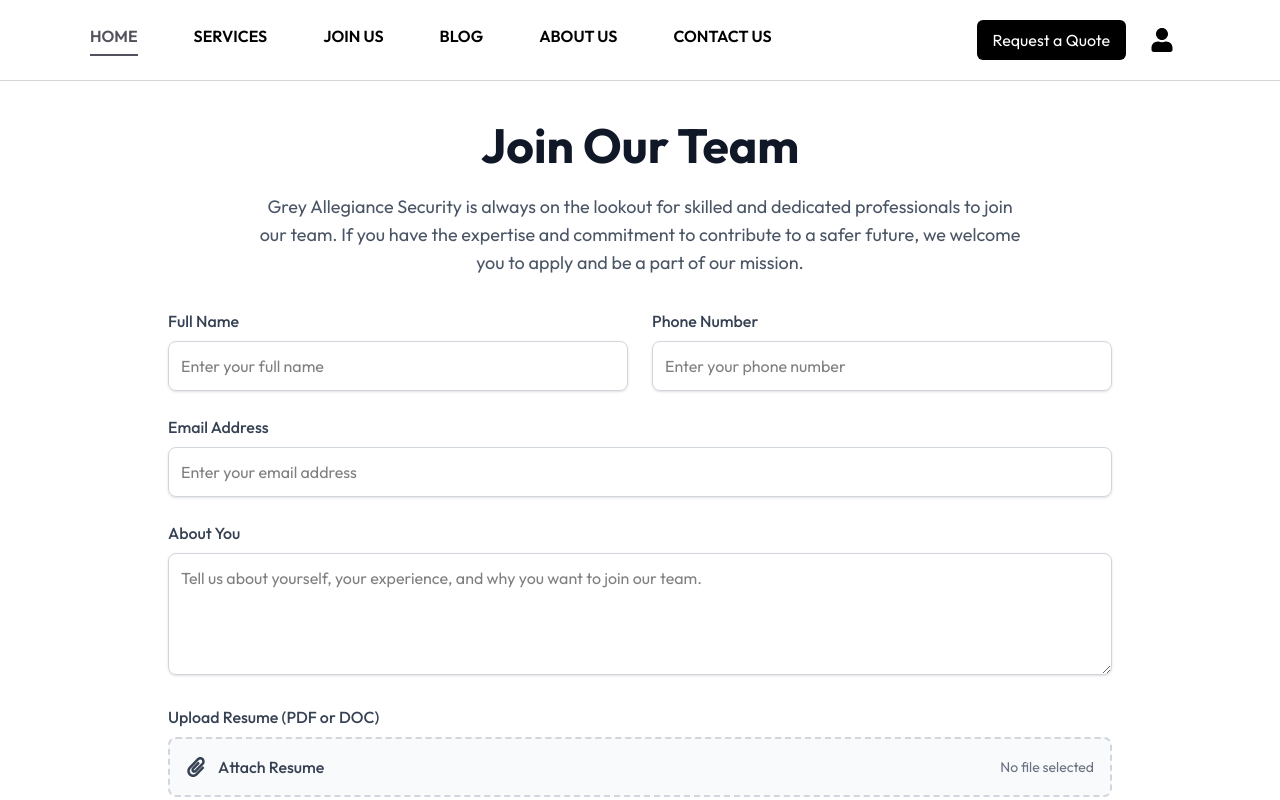
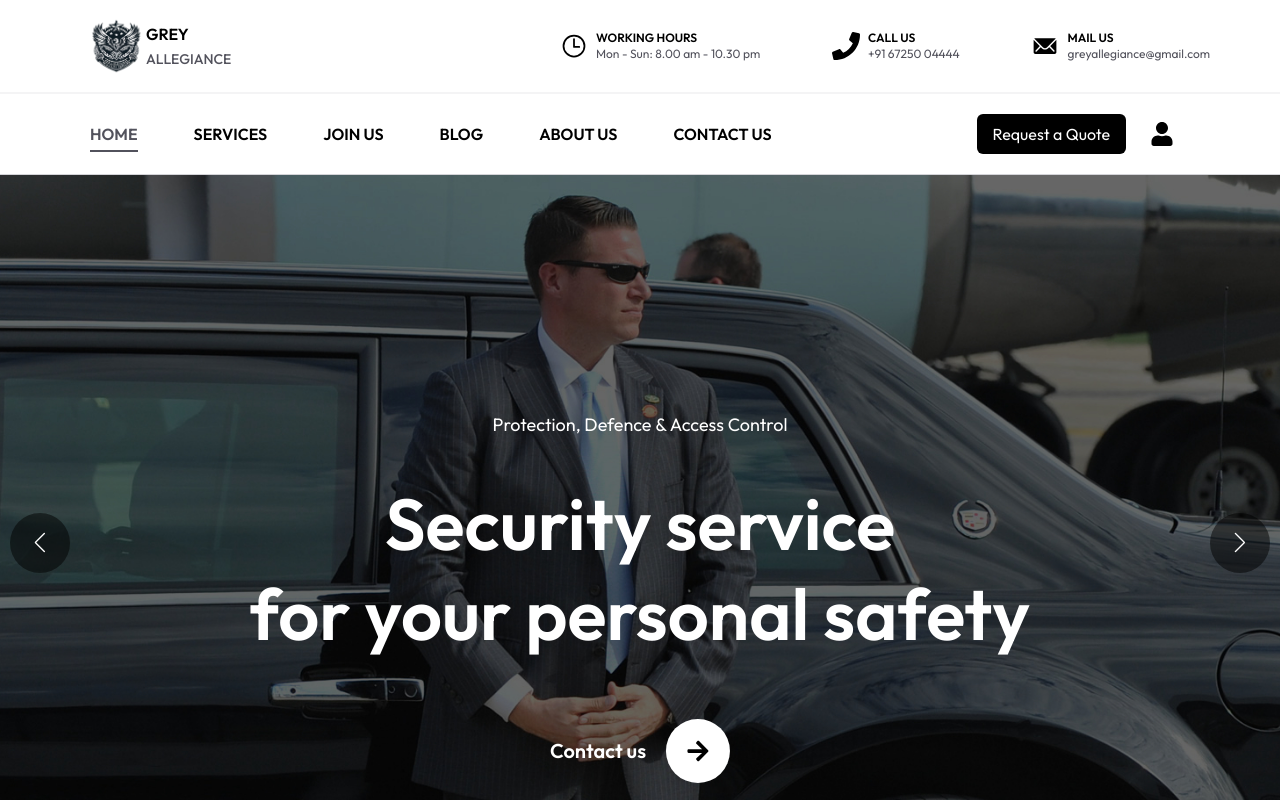
Before and after one commit to tusharn3115/Grey-Allegiance, a React (Vite) app: page / in a window 1280 px wide. Shown: the top 800 px of the page. Built offline with nearby package versions, Linux system fonts and the light colour scheme.

Commit message:
react router set up problem solved

```diff
--- a/src/App.jsx
+++ b/src/App.jsx
@@ -3,13 +3,15 @@
 import router from "./router/RouterController";
 import RequestQuote from "./pages/UserSide/request-quote/RequestQuote";
 import JoinUs from "./pages/UserSide/join-us/JoinUs";
+import AboutUs from "./pages/UserSide/aboutus/AboutUs";
 
 const App = () => {
   return (
     <>
-      {/* <RouterProvider router={router} /> */}
+      <RouterProvider router={router} />
       {/* <RequestQuote /> */}
-      <JoinUs />
+      {/* <JoinUs /> */}
+      {/* <AboutUs /> */}
     </>
   );
 };
--- a/src/components/user/Navbar.jsx
+++ b/src/components/user/Navbar.jsx
@@ -2,16 +2,17 @@
 import { FaUser } from "react-icons/fa";
 import React from "react";
 import HamburgerMenu from "./HamburgerMenu";
+import { Link } from "react-router-dom";
 
 const Navbar = () => {
   const [active, setActive] = useState("Home");
   const navLinks = [
-    "Home",
-    "Services",
-    "Join Us",
-    "Blog",
-    "About Us",
-    "Contact Us",
+    { name: "Home", path: "/" },
+    { name: "Services", path: "/services" },
+    { name: "Join Us", path: "/join-us" },
+    { name: "Blog", path: "/blog" },
+    { name: "About Us", path: "/about-us" },
+    { name: "Contact Us", path: "/contact-us" },
   ];
 
   const [isOpen, setIsOpen] = useState(false);
@@ -36,27 +37,30 @@
         {/* Navigation Links */}
         <ul className="hidden md:flex md:gap-6 md:items-center lg:space-x-8 text-md font-semibold">
           {navLinks.map((link) => (
-            <li key={link} className="relative cursor-pointer">
-              <h1
-                onClick={() => setActive(link)}
+            <li key={link.name} className="relative cursor-pointer">
+              <Link
+                to={link.path}
+                onClick={() => setActive(link.name)}
                 className={`pb-2 transition relative uppercase ${
-                  active === link ? "text-zinc-600" : "text-black"
+                  active === link.name ? "text-zinc-600" : "text-black"
                 }`}
               >
-                {link}
-                {active === link && (
+                {link.name}
+                {active === link.name && (
                   <div className="absolute left-0 bottom-0 w-full h-[2px] bg-zinc-600 transition-all duration-300"></div>
                 )}
-              </h1>
+              </Link>
             </li>
           ))}
         </ul>
 
         <div className="flex items-center gap-2">
           {/* request quote */}
+            <Link to="/request-quote">
             <button className="bg-black text-white px-4 py-2 rounded-md hover:bg-zinc-700 cursor-pointer">
               Request a Quote
             </button>
+            </Link>
 
           {/* User Profile */}
           <div className="relative" ref={menuRef}>
--- a/src/layout/UserSideLayout.jsx
+++ b/src/layout/UserSideLayout.jsx
@@ -6,56 +6,55 @@
 // import GrayAlert from "../components/alerts/GrayAlert";
 // import WarningAlert from "../components/alerts/WarningAlert";
 import React, { useEffect, useState } from "react";
-import { useSelector } from "react-redux";
 import Navbar from "../components/user/Navbar";
-import Footer from "../components/user/Footer";
+import FooterAll from "../components/user/FooterAll";
 
 const UserSideLayout = ({ children }) => {
-  const { isVisible, message, alertType } = useSelector((state) => state.alert);
-  const isVisibleLoader = useSelector((state) => state.loader.isVisible);
-  const [isManuallyVisible, setIsManuallyVisible] = useState(false);
+  // const { isVisible, message, alertType } = useSelector((state) => state.alert);
+  // const isVisibleLoader = useSelector((state) => state.loader.isVisible);
+  // const [isManuallyVisible, setIsManuallyVisible] = useState(false);
 
-  useEffect(() => {
-    if (isVisible) {
-      setIsManuallyVisible(false);
+  // useEffect(() => {
+  //   if (isVisible) {
+  //     setIsManuallyVisible(false);
 
-      setTimeout(() => {
-        setIsManuallyVisible(true);
-      }, 300);
-    }
-  }, [isVisible]);
+  //     setTimeout(() => {
+  //       setIsManuallyVisible(true);
+  //     }, 300);
+  //   }
+  // }, [isVisible]);
 
-  const renderAlert = () => {
-    switch (alertType) {
-      case "success":
-        return <SuccessAlert message={message} initialState={true} />;
-      case "failed":
-        return <ErrorAlert message={message} initialState={true} />;
-      case "black":
-        return <BlackAlert message={message} initialState={true} />;
-      case "blue":
-        return <BlueAlert message={message} initialState={true} />;
-      case "gray":
-        return <GrayAlert message={message} initialState={true} />;
-      case "warning":
-        return <WarningAlert message={message} initialState={true} />;
-      default:
-        return null;
-    }
-  };
+  // const renderAlert = () => {
+  //   switch (alertType) {
+  //     case "success":
+  //       return <SuccessAlert message={message} initialState={true} />;
+  //     case "failed":
+  //       return <ErrorAlert message={message} initialState={true} />;
+  //     case "black":
+  //       return <BlackAlert message={message} initialState={true} />;
+  //     case "blue":
+  //       return <BlueAlert message={message} initialState={true} />;
+  //     case "gray":
+  //       return <GrayAlert message={message} initialState={true} />;
+  //     case "warning":
+  //       return <WarningAlert message={message} initialState={true} />;
+  //     default:
+  //       return null;
+  //   }
+  // };
 
   return (
     <div className={"main"}>
-      {isManuallyVisible && (
+      {/* {isManuallyVisible && (
         <div className="fixed top-0 left-0 w-full z-50">{renderAlert()}</div>
       )}
 
-      {isVisibleLoader && <Loader />}
+      {isVisibleLoader && <Loader />} */}
       <div>
         <Navbar />
 
         <div>{children}</div>
-        <Footer />
+        <FooterAll />
       </div>
     </div>
   );
--- a/src/pages/UserSide/aboutus/AboutUs.jsx
+++ b/src/pages/UserSide/aboutus/AboutUs.jsx
@@ -1,8 +1,11 @@
 import React from 'react'
+import Navbar from '../../../components/user/Navbar'
 
 const AboutUs = () => {
   return (
-    <div>AboutUs</div>
+    <div>
+
+    </div>
   )
 }
 
--- a/src/pages/UserSide/join-us/JoinUs.jsx
+++ b/src/pages/UserSide/join-us/JoinUs.jsx
@@ -29,8 +29,6 @@
 
   return (
     <>
-      <Navbar />
-
       <div className="flex flex-col items-center justify-center min-h-screen px-4">
         <div className="w-full max-w-5xl p-10 bg-white mb-20">
           {/* Header Section */}
@@ -169,7 +167,6 @@
           </Swiper>
         </div>
       </div>
-      <FooterAll />
     </>
   );
 };
--- a/src/pages/UserSide/request-quote/RequestQuote.jsx
+++ b/src/pages/UserSide/request-quote/RequestQuote.jsx
@@ -6,7 +6,6 @@
 const RequestQuote = () => {
   return (
     <>
-      <Navbar />
 
       {/* Hero Section */}
       <div
@@ -102,7 +101,6 @@
         </form>
       </div>
 
-      <FooterAll />
     </>
   );
 };
--- a/src/pages/UserSide/user-dashboard/AboutUs.jsx
+++ b/src/pages/UserSide/user-dashboard/AboutUs.jsx
@@ -21,7 +21,7 @@
           SECURITY for <span className="text-zinc-500">your Safety</span>
         </h2>
         <p className="text-gray-700 font-medium">
-          Security is not just about technology; it’s about trust and reliability.
+          Security is not just about technology; it&apos;s about trust and reliability.
           We ensure that our solutions provide round-the-clock protection, keeping
           you and your assets safe.
         </p>
--- a/src/router/RouterController.jsx
+++ b/src/router/RouterController.jsx
@@ -1,8 +1,12 @@
 import React from "react";
 import { createBrowserRouter } from "react-router-dom";
+
+// page imports
 import UserDashboard from "../pages/UserSide/UserDashboard";
 import RequestQuote from "../pages/UserSide/request-quote/RequestQuote";
 import UserSideLayout from "../layout/UserSideLayout";
+import AboutUs from "../pages/UserSide/aboutus/AboutUs";
+import JoinUs from "../pages/UserSide/join-us/JoinUs";
 
 const router = createBrowserRouter([
   {
@@ -23,6 +27,22 @@
       </UserSideLayout>
     ),
   },
+  {
+    path: "/about-us",
+    element: (
+      <UserSideLayout>
+        <AboutUs />
+      </UserSideLayout>
+    ),
+  },
+  {
+    path: "/join-us",
+    element: (
+      <UserSideLayout>
+        <JoinUs />
+      </UserSideLayout>
+    ),
+  },
 ]);
 
 export default router;
```
